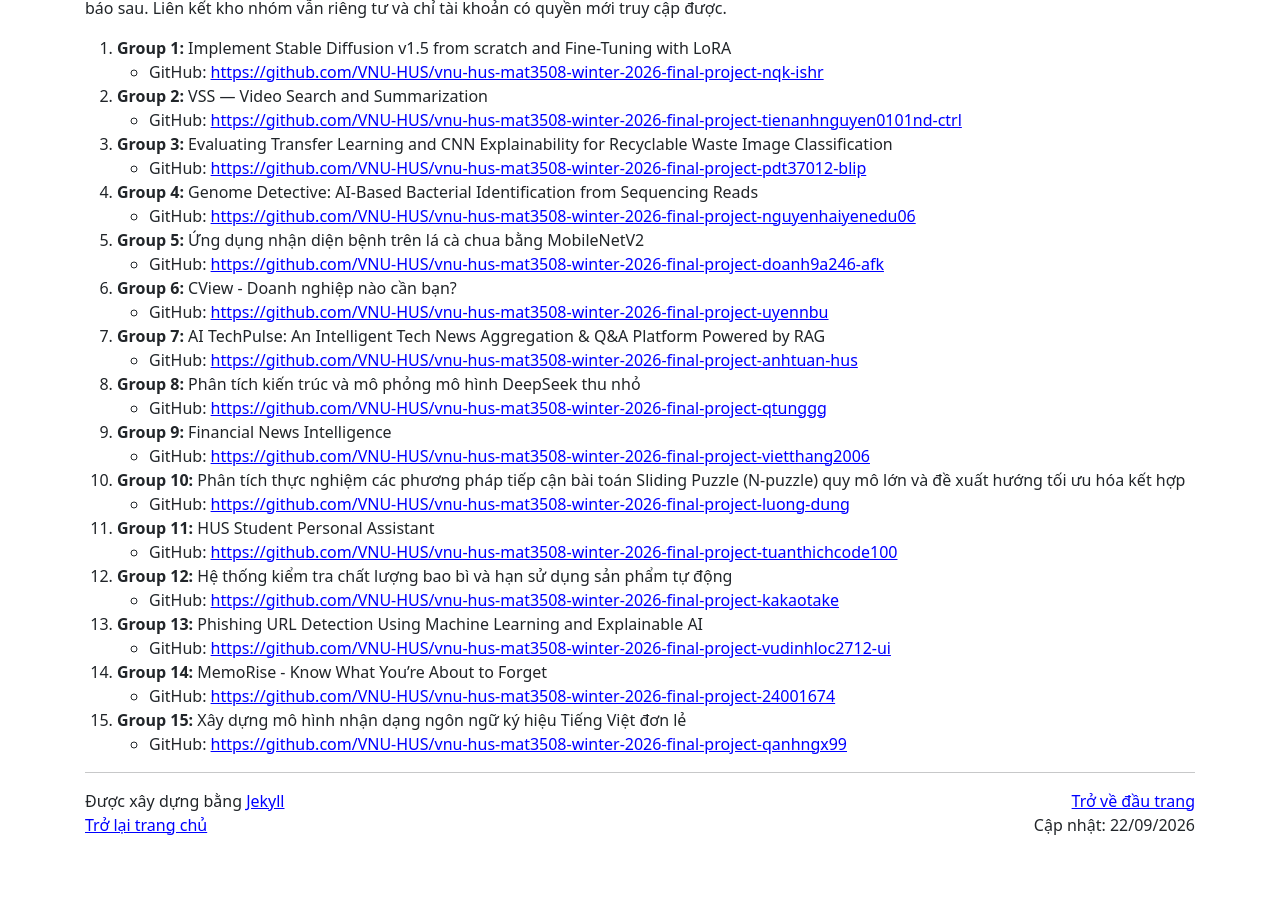
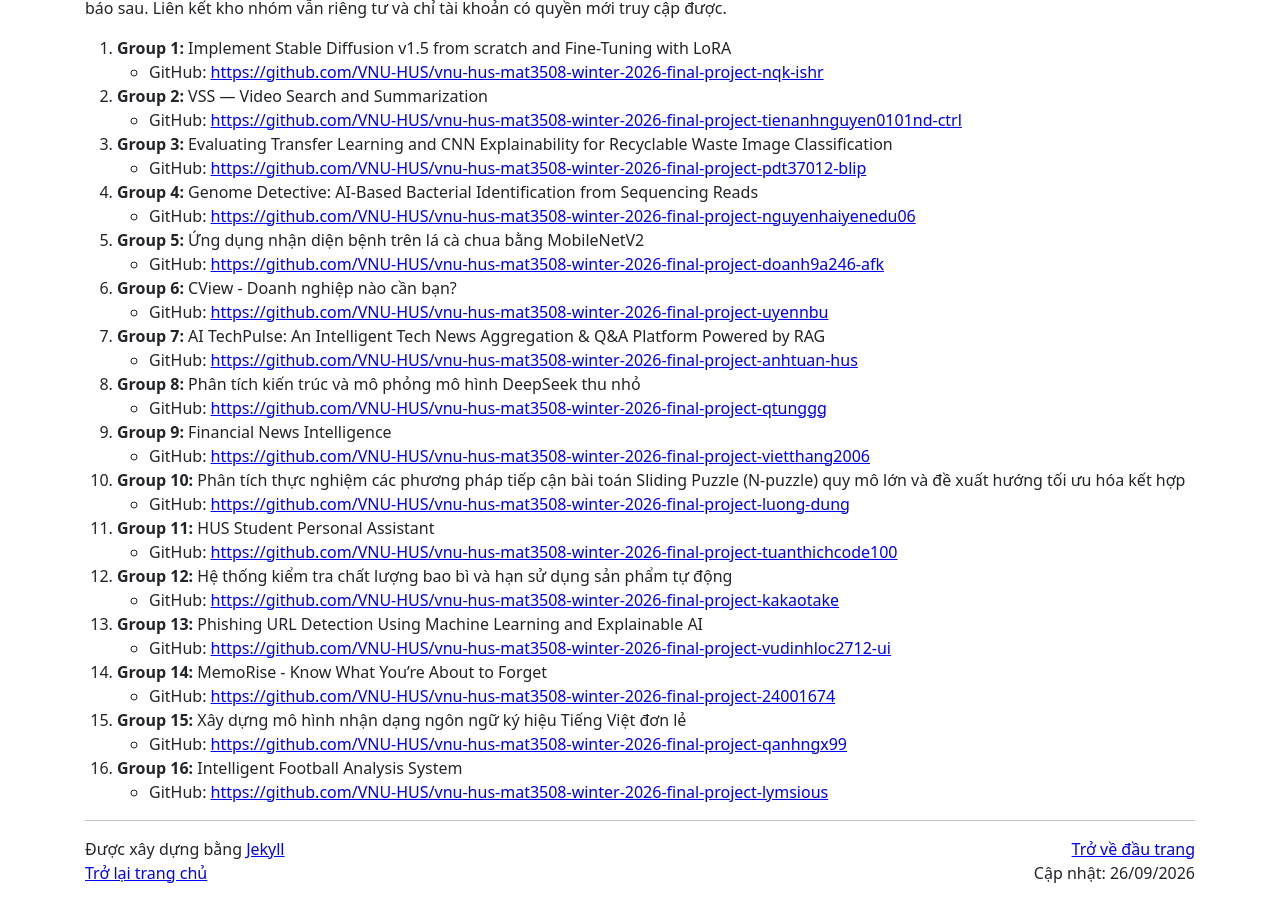
Before and after one commit to hoanganhduc/hoanganhduc.github.io, a Jekyll site: the page built from teaching/VNU-HUS/2026/winter/MAT3508/mini-projects.md, in a window 1280 px wide and 900 px high, scrolled down 2192 px. Built offline with Jekyll 4.4.1, drawn with Linux system fonts in a browser that asks for light colours; nearby versions of some CDN libraries; a style sheet for code colours, icons or effects is not loaded; before the commit the page ends 3044 px from its top, so only the background shows below that.

Commit message:
Update MAT3508 recorded mini-projects

```diff
--- a/teaching/VNU-HUS/2026/winter/MAT3508/mini-projects.md
+++ b/teaching/VNU-HUS/2026/winter/MAT3508/mini-projects.md
@@ -1,7 +1,7 @@
 ---
 layout: default
 title: "VNU-HUS MAT3508 - Bài tập nhóm"
-last_modified_at: 2026-09-22
+last_modified_at: 2026-09-26
 lang: "vi"
 katex: true
 ---
@@ -120,4 +120,7 @@ Làm theo [hướng dẫn báo cáo](https://github.com/VNU-HUS/introai-final-pr
 15. <a id="topic-95a73f17d5b0"></a>**Group 15:** Xây dựng mô hình nhận dạng ngôn ngữ ký hiệu Tiếng Việt đơn lẻ
     * GitHub: [https://github.com/VNU-HUS/vnu-hus-mat3508-winter-2026-final-project-qanhngx99](https://github.com/VNU-HUS/vnu-hus-mat3508-winter-2026-final-project-qanhngx99)
 
+16. <a id="topic-cc93e2bc449f"></a>**Group 16:** Intelligent Football Analysis System
+    * GitHub: [https://github.com/VNU-HUS/vnu-hus-mat3508-winter-2026-final-project-lymsious](https://github.com/VNU-HUS/vnu-hus-mat3508-winter-2026-final-project-lymsious)
+
 <!-- END RECORDED MINI-PROJECTS -->
```
